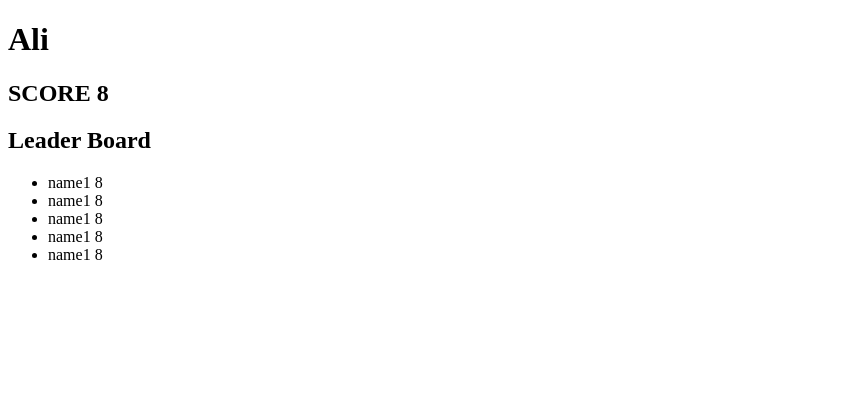
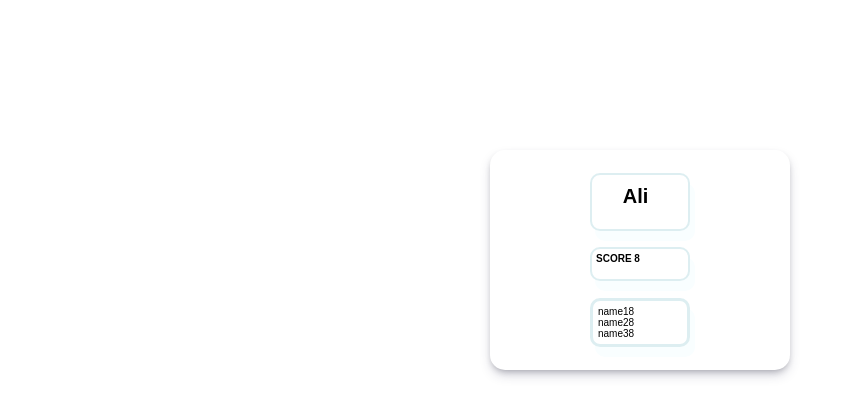
Before and after one commit to CA-G12/QuizApp-Team11, a plain HTML site: page score.html in a window 1280 px wide. Shown: the whole page, without its empty margins (0-848 px from the left). Drawn offline with Linux system fonts and the light colour scheme.

Commit message:
front is ready to be functioned Relates #4

```diff
--- a/css/score.css
+++ b/css/score.css
@@ -0,0 +1,81 @@
+* {
+    margin: 0;
+    padding: 0;
+    box-sizing: border-box;
+    font-family: 'Poppins', sans-serif;
+  }
+
+  html {
+    font-size: 10px;
+  }
+
+
+  body {
+    width: 100%;
+    display: flex;
+    justify-content: center;
+    flex-direction: column;
+    align-items: center;
+    width: 300px;
+    border-radius: 15px;
+    padding: 15px;
+    height: 220px;
+    margin: 100px auto;
+    box-shadow: rgba(50, 50, 93, 0.25) 0px 6px 12px -2px,
+      rgba(0, 0, 0, 0.3) 0px 3px 7px -3px;
+  }
+  body {
+    margin-top: 150px;
+  }
+  .header {
+    border: 5rem;
+  }
+
+  .leaderBoard {
+    border: 5rem;
+    border-radius: 15px;
+    padding: 15px;
+    height: 20px;
+    margin: 100px auto;
+  }
+
+
+  .currentName{
+    width: 10rem;
+    border: 2px solid rgba(220, 238, 241, 0.957);
+    border-radius: 1rem ;
+    padding: 5px;
+    margin:  auto;
+    justify-content: end;
+    box-shadow: 5px 10px #f9feff;
+  }
+
+
+  .leaderBorad{
+    width: 10rem;
+    border: 3px solid rgba(220, 238, 241, 0.957);
+    border-radius: 1rem ;
+    padding: 5px;
+    margin:  auto;
+
+    box-shadow: 5px 10px #f9feff;
+
+
+
+  }
+  h1{
+    width: 40%;
+    margin: 0.5rem auto;
+  }
+ .score{
+    width: 10rem;
+    border: 2px solid rgba(220, 238, 241, 0.957);
+    border-radius: 1rem ;
+    padding: 4px;
+    margin:  auto;
+
+
+    box-shadow: 5px 10px #f9feff;
+
+
+  }
--- a/score.html
+++ b/score.html
@@ -5,27 +5,27 @@
     <meta charset="UTF-8">
     <meta http-equiv="X-UA-Compatible" content="IE=edge">
     <meta name="viewport" content="width=device-width, initial-scale=1.0">
+    <link rel="stylesheet" href="./css/score.css">
+    <link rel="stylesheet" href="./js/score.js">
     <title>quiz App</title>
 </head>
 
 <body>
     <header class="currentName">
-        <h1>Ali</h1>
+        <h1>Ali</h1> <br>
     </header>
 
-    <section class="score">
-        <h1>SCORE <span>8</span></h1>
-    </section>
+    <div class="score">
+        <h4>SCORE <span>8<br></span><br></h4>
+    </div>
+
 
     <section class="leaderBorad">
-        <H1> Leader Board</H1>
-        <ul>
-            <li>name1 <span>8</span></li>
-            <li>name1 <span>8</span></li>
-            <li>name1 <span>8</span></li>
-            <li>name1 <span>8</span></li>
-            <li>name1 <span>8</span></li>
-        </ul>
+        <div class="text">
+            <div><span>name1</span><span>8</span></div>
+            <div><span>name2</span><span>8</span></div>
+            <div><span>name3</span><span>8</span></div>
+        </div>
     </section>
 </body>
 
```
